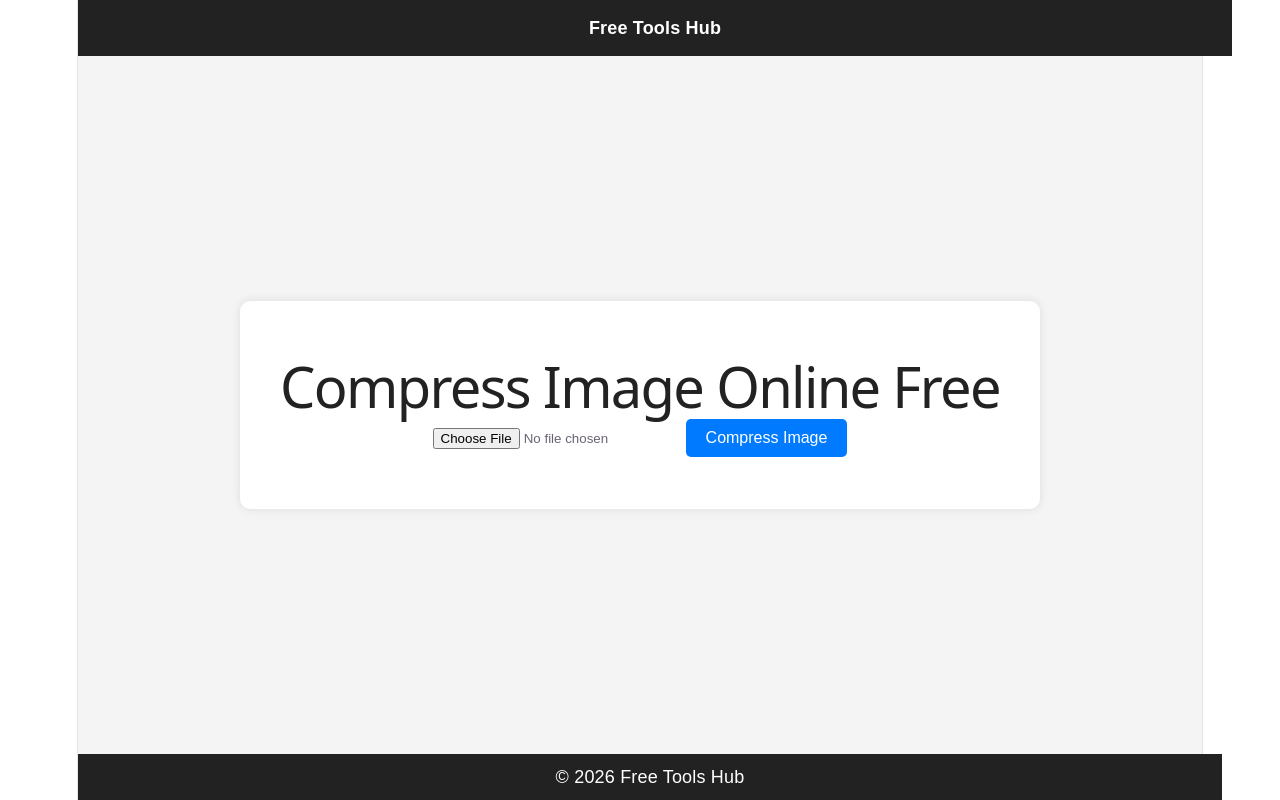
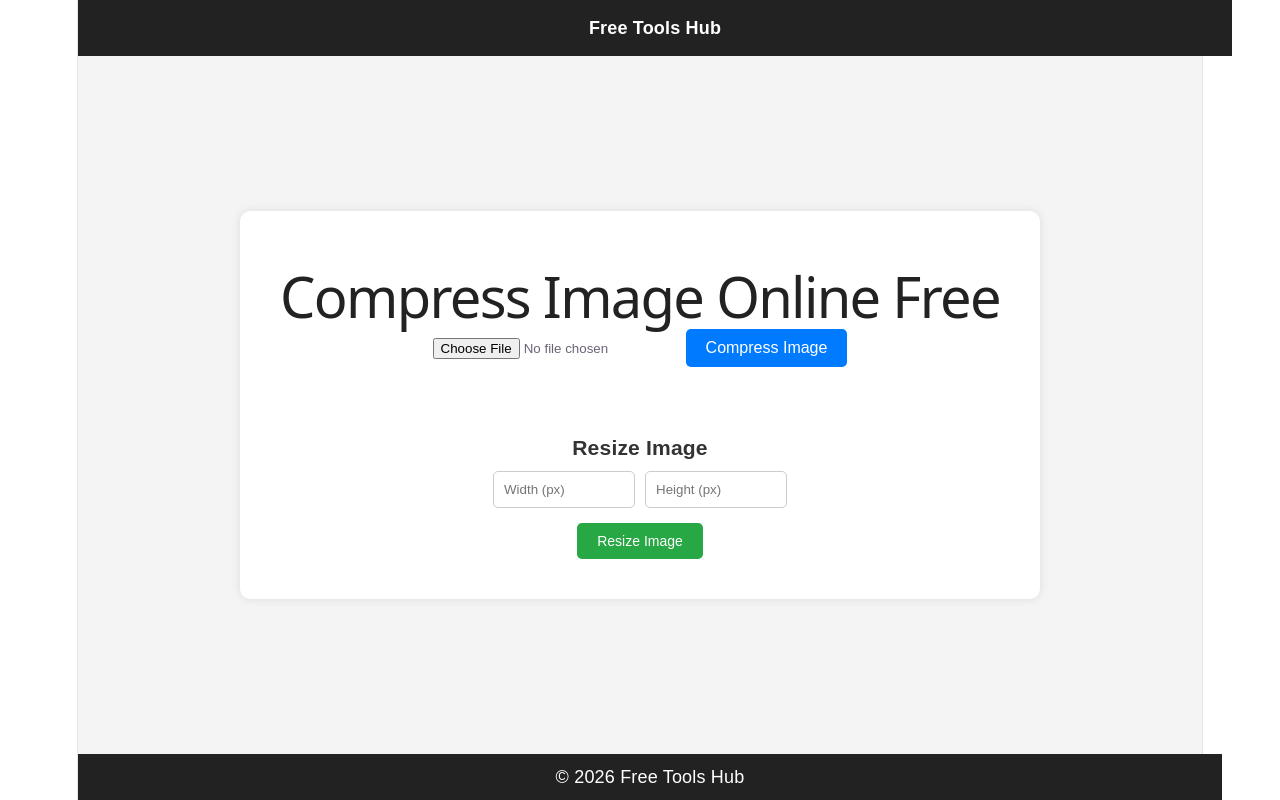
Before and after one commit to Hminghlua13/image-compressor, a React (Vite) app: page / in a window 1280 px wide. Built offline with nearby package versions, Linux system fonts and the light colour scheme.

Commit message:
improved resize UI

```diff
--- a/src/App.jsx
+++ b/src/App.jsx
@@ -1,9 +1,31 @@
 import { useState } from "react";
 import imageCompression from "browser-image-compression";
+
 
 function App() {
   const [image, setImage] = useState(null);
   const [compressed, setCompressed] = useState(null);
+  const [width, setWidth] = useState("");
+const [height, setHeight] = useState("");
+
+const resizeImage = () => {
+  if (!image) return;
+
+  const img = new Image();
+  img.src = URL.createObjectURL(image);
+
+  img.onload = () => {
+    const canvas = document.createElement("canvas");
+    canvas.width = parseInt(width) || img.width;
+canvas.height = parseInt(height) || img.height;
+
+    const ctx = canvas.getContext("2d");
+    ctx.drawImage(img, 0, 0, canvas.width, canvas.height);
+
+    const resizedUrl = canvas.toDataURL("image/jpeg");
+    setCompressed(resizedUrl);
+  };
+};
 
   const handleImage = (e) => {
     setImage(e.target.files[0]);
@@ -89,7 +111,55 @@ function App() {
       >
         Compress Image
       </button>
+<br /><br />
 
+<h3 style={{ marginTop: "30px", marginBottom: "10px", color: "#333" }}>
+  Resize Image
+</h3>
+
+<div style={{ marginBottom: "15px" }}>
+  <input
+    type="number"
+    placeholder="Width (px)"
+    value={width}
+    onChange={(e) => setWidth(e.target.value)}
+    style={{
+      padding: "10px",
+      width: "120px",
+      marginRight: "10px",
+      borderRadius: "5px",
+      border: "1px solid #ccc"
+    }}
+  />
+
+  <input
+    type="number"
+    placeholder="Height (px)"
+    value={height}
+    onChange={(e) => setHeight(e.target.value)}
+    style={{
+      padding: "10px",
+      width: "120px",
+      borderRadius: "5px",
+      border: "1px solid #ccc"
+    }}
+  />
+</div>
+
+<button
+  onClick={resizeImage}
+  style={{
+    padding: "10px 20px",
+    fontSize: "14px",
+    backgroundColor: "#28a745",
+    color: "white",
+    border: "none",
+    borderRadius: "5px",
+    cursor: "pointer"
+  }}
+>
+  Resize Image
+</button>
       {compressed && (
         <a
           href={compressed}
```
